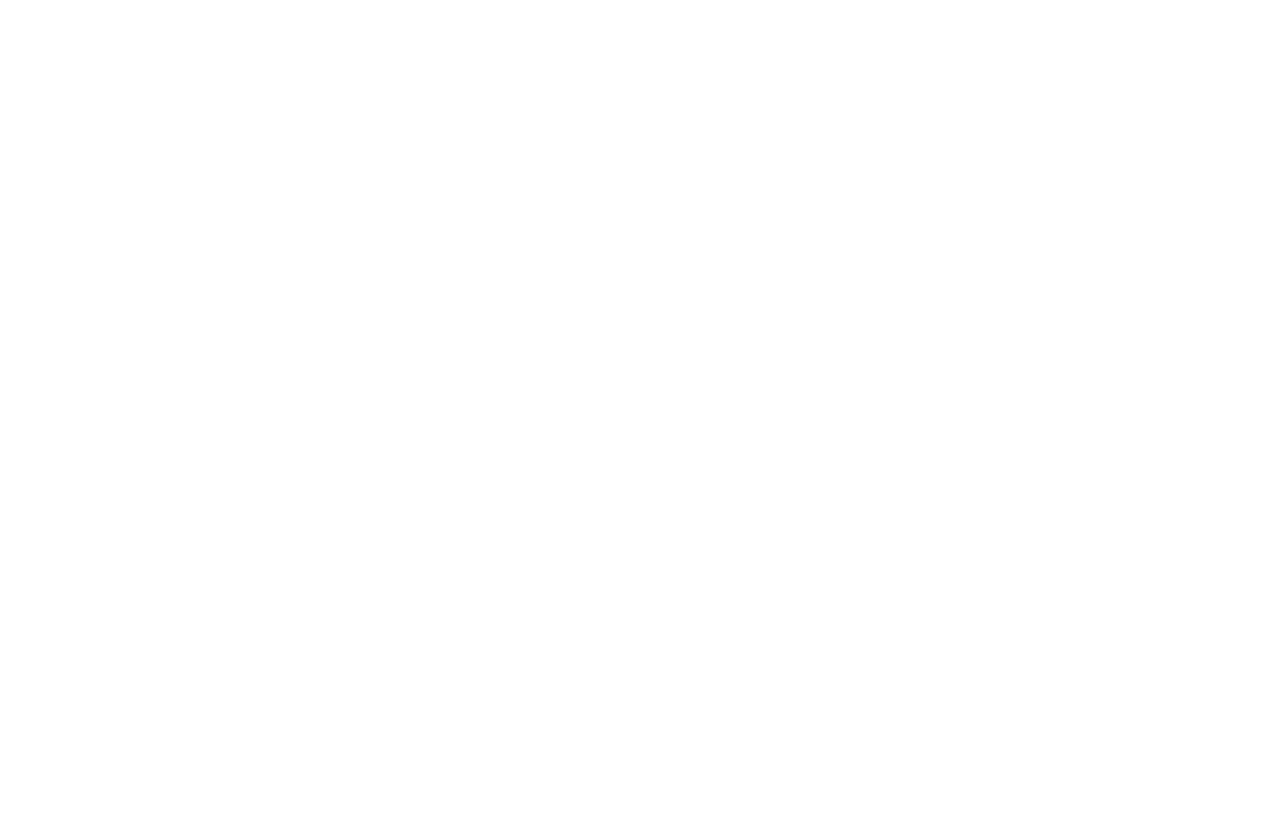
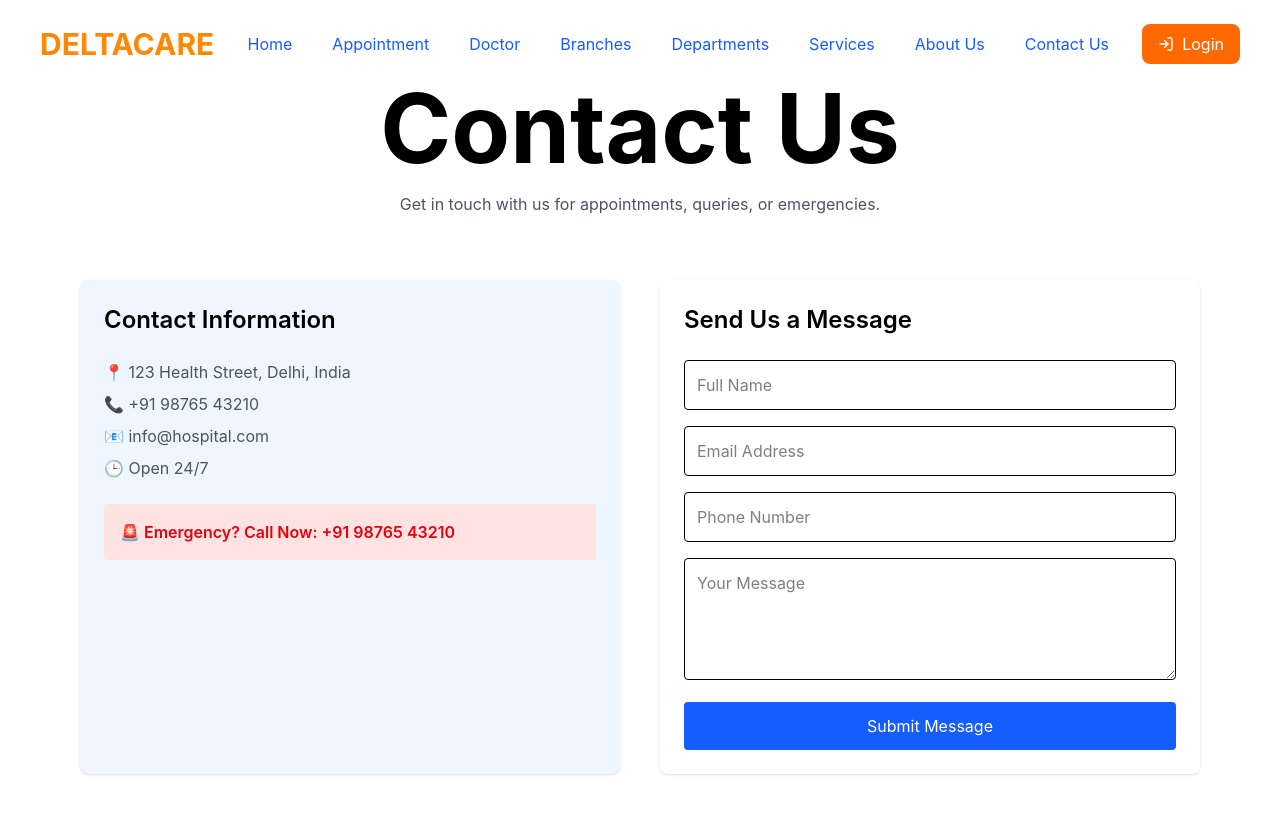
Before and after one commit to op2624685-sys/Hospital-Management-System, a React app in the folder Frontend/: page /contact in a window 1280 px wide. Before the commit this address had no page. Shown: the top 814 px of the page. Built offline with nearby package versions, Linux system fonts and the light colour scheme; the HTML template or start-up script is replaced by a standard one.

Commit message:
contact page completed

```diff
--- a/Frontend/src/App.jsx
+++ b/Frontend/src/App.jsx
@@ -10,6 +10,8 @@
 import Branch from './pages/Branch'
 import Department from './pages/Department'
 import Services from './pages/Services'
+import About from './pages/About'
+import Contact from './pages/Contact'
 import EmergencyDepartment from './components/EmergencyDepartment'
 import Cardiology from './components/Cardiology'
 import Neurology from './components/Neurology'
@@ -26,6 +28,8 @@
       <Route path='/doctors' element={<Doctor />} />
       <Route path='/branches' element={<Branch />} />
       <Route path='/services' element={<Services />} />
+      <Route path='/about' element={<About />} />
+      <Route path='contact' element={<Contact />} />
       {/* departments page link */}
       <Route path='departments' element={<Department />} />
       <Route path='departments/emergency' element={<EmergencyDepartment />} />
--- /dev/null
+++ b/Frontend/src/pages/About.jsx
@@ -0,0 +1,109 @@
+import React from "react";
+import Header from "../components/Header";
+
+const About = () => {
+  const doctors = [
+    {
+      id: 1,
+      name: "Dr. Rajesh Sharma",
+      specialization: "Cardiologist",
+      experience: "15 Years Experience",
+    },
+    {
+      id: 2,
+      name: "Dr. Priya Mehta",
+      specialization: "Neurologist",
+      experience: "12 Years Experience",
+    },
+    {
+      id: 3,
+      name: "Dr. Amit Verma",
+      specialization: "Orthopedic Surgeon",
+      experience: "10 Years Experience",
+    },
+  ];
+
+  return (
+    <div className="mt-20 px-6 md:px-20">
+      <Header />
+
+      {/* Hero Section */}
+      <div className="text-center my-10">
+        <h1 className="text-4xl font-bold text-blue-700">
+          About Our Hospital
+        </h1>
+        <p className="mt-4 text-gray-600 max-w-2xl mx-auto">
+          Established in 2005, our hospital is committed to providing
+          world-class healthcare services with compassion, innovation, and
+          excellence.
+        </p>
+      </div>
+
+      {/* Mission & Vision */}
+      <div className="grid md:grid-cols-2 gap-10 my-16">
+        <div className="bg-blue-50 p-6 rounded-lg shadow">
+          <h2 className="text-2xl font-semibold text-blue-600">Our Mission</h2>
+          <p className="mt-3 text-gray-600">
+            To provide high-quality, affordable healthcare services with a
+            patient-centered approach and advanced medical technology.
+          </p>
+        </div>
+
+        <div className="bg-green-50 p-6 rounded-lg shadow">
+          <h2 className="text-2xl font-semibold text-green-600">
+            Our Vision
+          </h2>
+          <p className="mt-3 text-gray-600">
+            To become a leading multi-specialty hospital known for excellence,
+            innovation, and compassionate care.
+          </p>
+        </div>
+      </div>
+
+      {/* Statistics */}
+      <div className="grid md:grid-cols-4 gap-6 text-center my-16">
+        <div className="bg-white shadow p-6 rounded">
+          <h3 className="text-3xl font-bold text-blue-600">10,000+</h3>
+          <p className="text-gray-600">Patients Treated</p>
+        </div>
+        <div className="bg-white shadow p-6 rounded">
+          <h3 className="text-3xl font-bold text-blue-600">50+</h3>
+          <p className="text-gray-600">Expert Doctors</p>
+        </div>
+        <div className="bg-white shadow p-6 rounded">
+          <h3 className="text-3xl font-bold text-blue-600">150</h3>
+          <p className="text-gray-600">Hospital Beds</p>
+        </div>
+        <div className="bg-white shadow p-6 rounded">
+          <h3 className="text-3xl font-bold text-blue-600">24/7</h3>
+          <p className="text-gray-600">Emergency Service</p>
+        </div>
+      </div>
+
+      {/* Doctors Section */}
+      <div className="my-16">
+        <h2 className="text-3xl font-bold text-center text-blue-700 mb-10">
+          Our Expert Doctors
+        </h2>
+
+        <div className="grid md:grid-cols-3 gap-8">
+          {doctors.map((doctor) => (
+            <div
+              key={doctor.id}
+              className="bg-white shadow-lg rounded-lg p-6 text-center"
+            >
+              <div className="w-24 h-24 bg-gray-200 rounded-full mx-auto mb-4"></div>
+              <h3 className="text-xl font-semibold">{doctor.name}</h3>
+              <p className="text-blue-600">{doctor.specialization}</p>
+              <p className="text-gray-500 text-sm mt-2">
+                {doctor.experience}
+              </p>
+            </div>
+          ))}
+        </div>
+      </div>
+    </div>
+  );
+};
+
+export default About;
--- /dev/null
+++ b/Frontend/src/pages/Contact.jsx
@@ -0,0 +1,122 @@
+import React, { useState } from "react";
+import Header from "../components/Header";
+
+const Contact = () => {
+  const [formData, setFormData] = useState({
+    name: "",
+    email: "",
+    phone: "",
+    message: "",
+  });
+
+  const handleChange = (e) => {
+    setFormData({
+      ...formData,
+      [e.target.name]: e.target.value,
+    });
+  };
+
+  const handleSubmit = (e) => {
+    e.preventDefault();
+    alert("Message Submitted Successfully!");
+    setFormData({ name: "", email: "", phone: "", message: "" });
+  };
+
+  return (
+    <div className="mt-20 px-6 md:px-20">
+      <Header />
+
+      <div className="text-center my-10">
+        <h1 className="text-8xl font-bold text-black">Contact Us</h1>
+        <p className="mt-4 text-gray-600">
+          Get in touch with us for appointments, queries, or emergencies.
+        </p>
+      </div>
+
+      <div className="grid md:grid-cols-2 gap-10 my-16">
+        {/* Contact Info */}
+        <div className="bg-blue-50 p-6 rounded-lg shadow">
+          <h2 className="text-2xl font-semibold text-black mb-6">
+            Contact Information
+          </h2>
+          <p className="mt-4 text-gray-600">
+            📍 123 Health Street, Delhi, India
+          </p>
+          <p className="mt-2 text-gray-600">
+            📞 +91 98765 43210
+          </p>
+          <p className="mt-2 text-gray-600">
+            📧 info@hospital.com
+          </p>
+          <p className="mt-2 text-gray-600">
+            🕒 Open 24/7
+          </p>
+
+          <div className="mt-6 bg-red-100 p-4 rounded">
+            <p className="text-red-600 font-semibold">
+              🚨 Emergency? Call Now: +91 98765 43210
+            </p>
+          </div>
+        </div>
+
+        {/* Contact Form */}
+        <form
+          onSubmit={handleSubmit}
+          className="bg-white p-6 rounded-lg shadow"
+        >
+          <h2 className="text-2xl font-semibold text-black mb-6">
+            Send Us a Message
+          </h2>
+
+          <input
+            type="text"
+            name="name"
+            placeholder="Full Name"
+            value={formData.name}
+            onChange={handleChange}
+            className="w-full mb-4 p-3 border rounded"
+            required
+          />
+
+          <input
+            type="email"
+            name="email"
+            placeholder="Email Address"
+            value={formData.email}
+            onChange={handleChange}
+            className="w-full mb-4 p-3 border rounded"
+            required
+          />
+
+          <input
+            type="text"
+            name="phone"
+            placeholder="Phone Number"
+            value={formData.phone}
+            onChange={handleChange}
+            className="w-full mb-4 p-3 border rounded"
+          />
+
+          <textarea
+            name="message"
+            placeholder="Your Message"
+            value={formData.message}
+            onChange={handleChange}
+            className="w-full mb-4 p-3 border rounded"
+            rows="4"
+            required
+          ></textarea>
+
+          <button
+            type="submit"
+            className="w-full bg-blue-600 text-white py-3 rounded hover:bg-blue-700 transition"
+          >
+            Submit Message
+          </button>
+        </form>
+      </div>
+    </div>
+  );
+};
+
+export default Contact;
```
